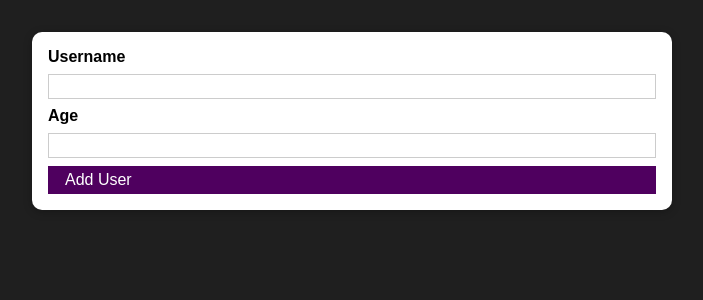
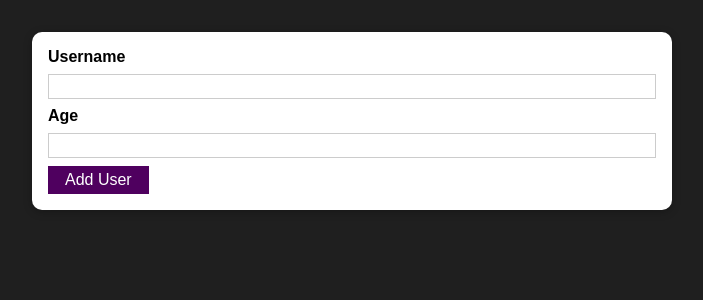
Before and after one commit to himanshi26121999/Revise-react-, a React (Create React App) app: page / in a window 1280 px wide. Shown: the top 300 px of the page, without its empty margins (288-991 px from the left). Built offline with nearby package versions, Linux system fonts and the light colour scheme.

Commit message:
collecting user input

```diff
--- a/src/components/UI/Button.js
+++ b/src/components/UI/Button.js
@@ -1,9 +1,16 @@
 import React from "react";
 import "./Button.css";
 
-const Button=(props )=>{
-    return(
-        <div className="button" type={props.type}>{props.children}</div>
-    )
-}
+const Button = (props) => {
+  return (
+    <button
+      className="button"
+      type={props.type || "button"}
+      onClick={props.onClick}
+    >
+      {props.children}
+    </button>
+  );
+};
+
 export default Button;
--- a/src/components/Users/AddUser.js
+++ b/src/components/Users/AddUser.js
@@ -16,6 +16,9 @@ const AddUser = () => {
   }
   const addUserHandler = (event) => {
     event.preventDefault();
+    if(enteredName.trim().length === 0 || enteredAge.trim().length === 0 || enteredAge<=0){
+      return;
+    }
     console.log(enteredName,enteredAge);
     setEnteredName(""); setEnteredAge("");
   };
```
